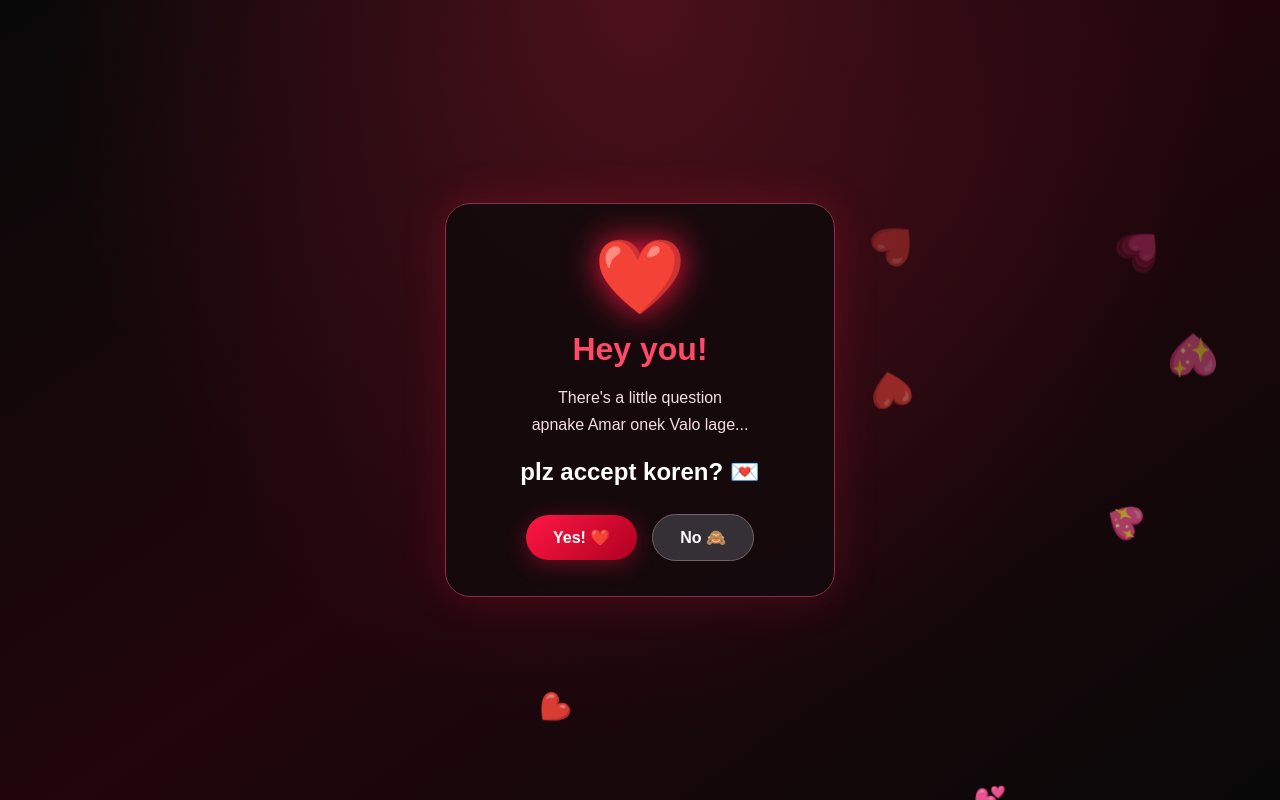
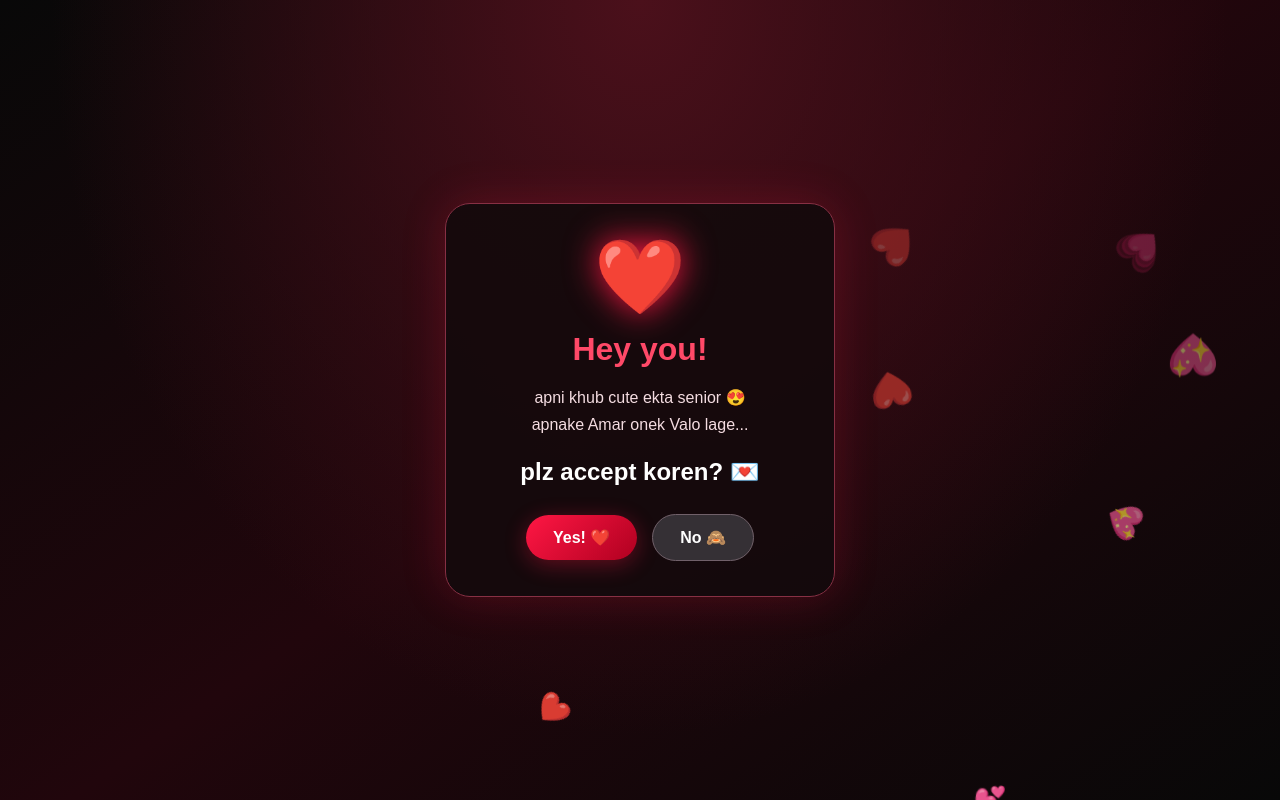
Before and after one commit to himel27330-byte/Proposal, a plain HTML site: page index.html in a window 1280 px wide. Drawn offline with Linux system fonts and the light colour scheme.

Commit message:
Update index.html

```diff
--- a/index.html
+++ b/index.html
@@ -149,7 +149,7 @@
     <h1>Hey you!</h1>
 
     <p>
-      There's a little question<br>
+      apni khub cute ekta senior 😍<br>
       apnake Amar onek Valo lage...
     </p>
 
```
